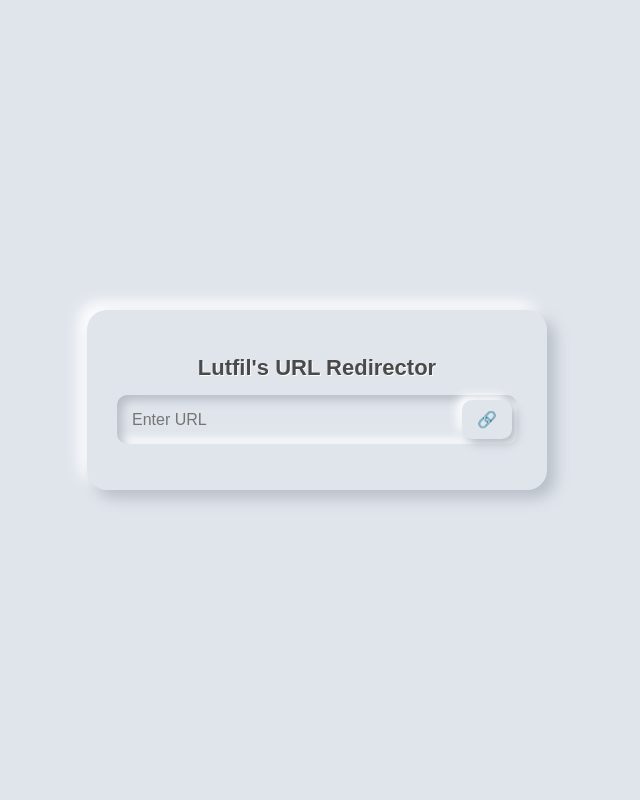
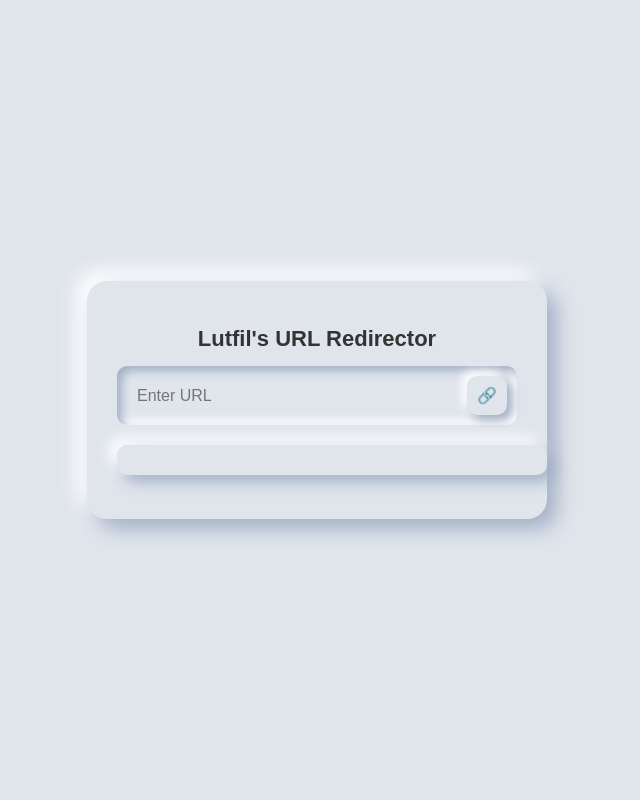
Before and after one commit to lutfilhadimohdafez/lutfil_url_tool, a Flask app: page / in a window 1280 px wide. Shown: the whole page, without its empty margins (323-963 px from the left). Run offline with Flask 3, Linux system fonts and the light colour scheme; some libraries are stand-ins or nearby versions.

Commit message:
style changed-added box for result

```diff
--- a/static/style.css
+++ b/static/style.css
@@ -1,92 +1,82 @@
-/* General Styles */
+/* General body styling */
 body {
-    font-family: 'Poppins', sans-serif;
-    text-align: center;
+    font-family: 'Arial', sans-serif;
     background: #e0e5ec;
     display: flex;
+    align-items: center;
     justify-content: center;
-    align-items: center;
     height: 100vh;
     margin: 0;
 }
 
+/* Main container */
 .container {
-    width: 90%;
-    max-width: 400px;
     background: #e0e5ec;
     padding: 30px;
     border-radius: 20px;
-    box-shadow: 8px 8px 15px #b8bec6, -8px -8px 15px #ffffff;
+    box-shadow: 10px 10px 20px #a3b1c6, -10px -10px 20px #ffffff;
+    text-align: center;
+    width: 90%;
+    max-width: 400px;
 }
 
+/* Title */
 h1 {
     font-size: 22px;
-    color: #4a4a4a;
-    text-shadow: 1px 1px 0px #fff;
+    color: #333;
 }
 
-/* Neumorphic Input */
+/* Input and button container */
 .input-container {
     display: flex;
-    justify-content: space-between;
+    align-items: center;
     background: #e0e5ec;
+    padding: 10px;
     border-radius: 10px;
-    padding: 5px;
-    box-shadow: inset 5px 5px 10px #b8bec6, inset -5px -5px 10px #ffffff;
+    box-shadow: inset 5px 5px 10px #a3b1c6, inset -5px -5px 10px #ffffff;
 }
 
+/* Input field */
 input {
     flex: 1;
     border: none;
+    padding: 10px;
+    border-radius: 5px;
+    font-size: 16px;
+    background: transparent;
     outline: none;
-    background: none;
-    font-size: 16px;
+}
+
+/* Shorten button */
+button {
+    border: none;
+    background: #e0e5ec;
     padding: 10px;
     border-radius: 10px;
-    color: #333;
+    font-size: 16px;
+    box-shadow: 5px 5px 10px #a3b1c6, -5px -5px 10px #ffffff;
+    cursor: pointer;
 }
 
-/* Neumorphic Button */
-button {
-    background: #e0e5ec;
-    border: none;
-    padding: 10px 15px;
-    font-size: 16px;
-    border-radius: 10px;
-    box-shadow: 5px 5px 10px #b8bec6, -5px -5px 10px #ffffff;
-    cursor: pointer;
-    transition: all 0.2s ease-in-out;
+button:active {
+    box-shadow: inset 5px 5px 10px #a3b1c6, inset -5px -5px 10px #ffffff;
 }
 
-button:hover {
-    box-shadow: inset 3px 3px 6px #b8bec6, inset -3px -3px 6px #ffffff;
+/* Neumorphic result box */
+#result {
+    margin-top: 20px;
+    padding: 15px;
+    background: #e0e5ec;
+    border-radius: 10px;
+    box-shadow: 7px 7px 15px #a3b1c6, -7px -7px 15px #ffffff;
+    width: 100%;
+    word-break: break-word;
+    font-size: 14px;
 }
 
-/* Result Text */
-#result {
-    margin-top: 15px;
-    font-size: 16px;
-    color: #4a4a4a;
-    word-break: break-word;
-}
-
-a {
-    color: #3498db;
-    text-decoration: none;
-    font-weight: bold;
-}
-
-/* Responsive */
-@media (max-width: 500px) {
+/* Responsive Design */
+@media (max-width: 480px) {
     .container {
         width: 95%;
     }
-
-    h1 {
-        font-size: 20px;
-    }
-
-    input, button {
-        font-size: 14px;
-    }
 }
```
